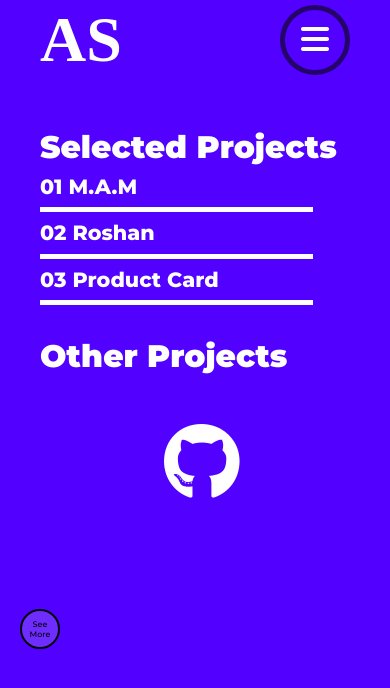
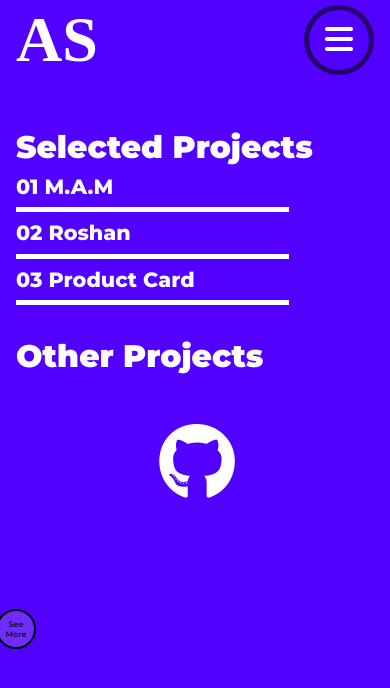
Before and after one commit to ahmedonour/portfolio-5.4, a SvelteKit app: page /project in a window 390 px wide. Shown: the top 688 px of the page. Built offline with nearby package versions, Linux system fonts and the light colour scheme; a web font is replaced by a local one.

Commit message:
adjusting

```diff
--- a/src/components/home/navbar.svelte
+++ b/src/components/home/navbar.svelte
@@ -184,7 +184,7 @@
     @media screen and (max-width: 414px){
         nav{
             display: flex;
-            padding: 0 2.5rem;
+            padding: 0 1rem;
         }
         ol li{
             font-size: 2.4rem;
--- a/src/routes/project/+page.svelte
+++ b/src/routes/project/+page.svelte
@@ -116,7 +116,7 @@
 	@media screen and (max-width: 415px) {
 		main {
 			flex-direction: column;
-			padding: 0 2.5rem;
+			padding: 0 1rem;
 		}
 		.otherProjects .projects {
 			padding: 3rem 0;
```
